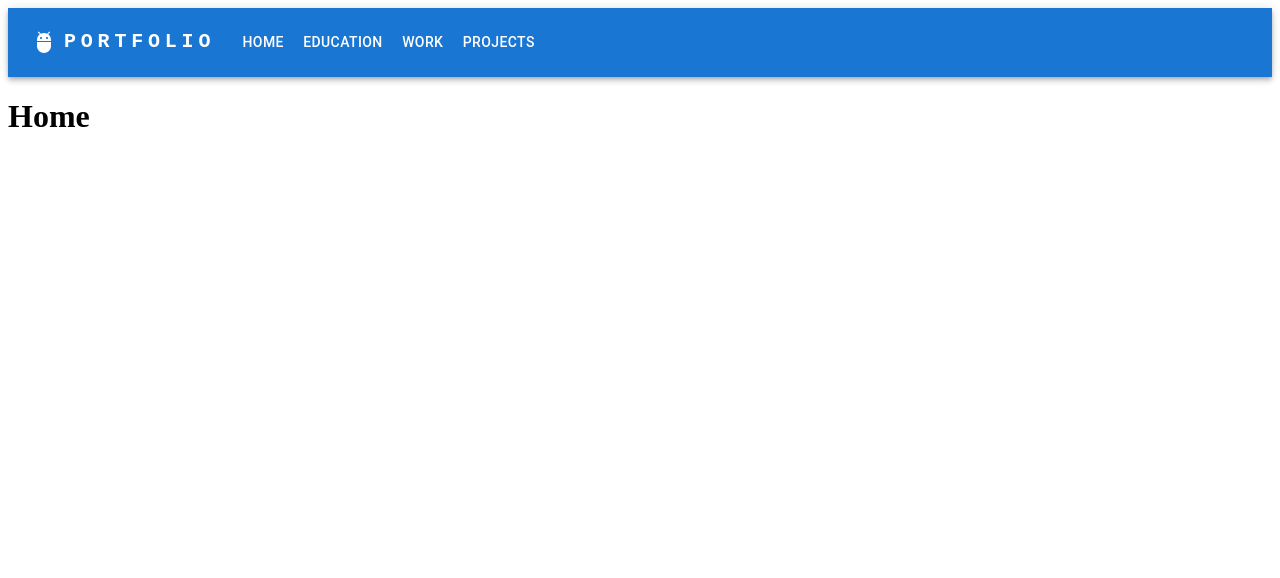
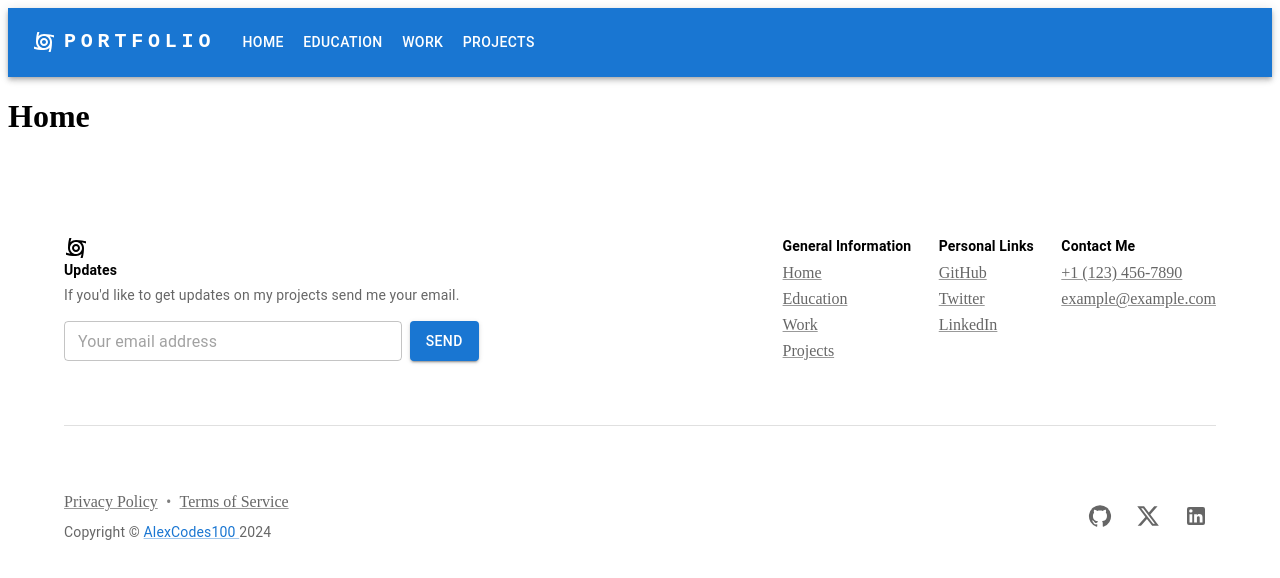
Before and after one commit to AlexCodes100/portfolio, a React (Create React App) app: page / in a window 1280 px wide. Shown: the top 578 px of the page. Built offline with nearby package versions, Linux system fonts and the light colour scheme.

Commit message:
#2 finished setting up the footer

```diff
--- a/src/App.jsx
+++ b/src/App.jsx
@@ -5,6 +5,7 @@ import { BrowserRouter as Router, Routes, Route } from 'react-router-dom';
 import Education from './components/pages/Education';
 import Work from './components/pages/Work';
 import Projects from './components/pages/Projects';
+import Footer from './components/Footer';
 
 function App() {
     return (
@@ -18,7 +19,7 @@ function App() {
                     <Route path='/projects' element={<Projects />} />
                     <Route path='*' element={<Home />} />
                 </Routes>
-                {/* <Footer /> */}
+                <Footer />
             </Router>
         </>
     );
--- /dev/null
+++ b/src/components/Footer.js
@@ -0,0 +1,213 @@
+import * as React from "react";
+import Box from "@mui/material/Box";
+import Button from "@mui/material/Button";
+import Container from "@mui/material/Container";
+import IconButton from "@mui/material/IconButton";
+import Link from "@mui/material/Link";
+import Stack from "@mui/material/Stack";
+import TextField from "@mui/material/TextField";
+import Typography from "@mui/material/Typography";
+import FacebookIcon from "@mui/icons-material/GitHub";
+import LinkedInIcon from "@mui/icons-material/LinkedIn";
+import TwitterIcon from "@mui/icons-material/X";
+import CycloneIcon from "@mui/icons-material/Cyclone";
+
+const logoStyle = {
+  width: "140px",
+  height: "auto",
+};
+
+function Copyright() {
+  return (
+    <Typography variant="body2" color="text.secondary" mt={1}>
+      {"Copyright © "}
+      <Link href="https://github.com/AlexCodes100">AlexCodes100&nbsp;</Link>
+      {new Date().getFullYear()}
+    </Typography>
+  );
+}
+
+export default function Footer() {
+  return (
+    <Container
+      sx={{
+        display: "flex",
+        flexDirection: "column",
+        alignItems: "center",
+        gap: { xs: 4, sm: 8 },
+        py: { xs: 8, sm: 10 },
+        textAlign: { sm: "center", md: "left" },
+      }}
+    >
+      <Box
+        sx={{
+          display: "flex",
+          flexDirection: { xs: "column", sm: "row" },
+          width: "100%",
+          justifyContent: "space-between",
+        }}
+      >
+        <Box
+          sx={{
+            display: "flex",
+            flexDirection: "column",
+            gap: 4,
+            minWidth: { xs: "100%", sm: "60%" },
+          }}
+        >
+          <Box sx={{ width: { xs: "100%", sm: "60%" } }}>
+            <CycloneIcon sx={{ display: { xs: "none", md: "flex" }, mr: 1 }} />
+            <Typography variant="body2" fontWeight={600} gutterBottom>
+              Updates
+            </Typography>
+            <Typography variant="body2" color="text.secondary" mb={2}>
+              If you'd like to get updates on my projects send me your email.
+            </Typography>
+            <Stack direction="row" spacing={1} useFlexGap>
+              <TextField
+                id="outlined-basic"
+                hiddenLabel
+                size="small"
+                variant="outlined"
+                fullWidth
+                aria-label="Enter your email address"
+                placeholder="Your email address"
+                inputProps={{
+                  autocomplete: "off",
+                  ariaLabel: "Enter your email address",
+                }}
+              />
+              <Button
+                variant="contained"
+                color="primary"
+                sx={{ flexShrink: 0 }}
+              >
+                Send
+              </Button>
+            </Stack>
+          </Box>
+        </Box>
+        <Box
+          sx={{
+            display: { xs: "none", sm: "flex" },
+            flexDirection: "column",
+            gap: 1,
+          }}
+        >
+          <Typography variant="body2" fontWeight={600}>
+            General Information
+          </Typography>
+          <Link color="text.secondary" href="/">
+            Home
+          </Link>
+          <Link color="text.secondary" href="/education">
+            Education
+          </Link>
+          <Link color="text.secondary" href="/work">
+            Work
+          </Link>
+          <Link color="text.secondary" href="/projects">
+            Projects
+          </Link>
+        </Box>
+        <Box
+          sx={{
+            display: { xs: "none", sm: "flex" },
+            flexDirection: "column",
+            gap: 1,
+          }}
+        >
+          <Typography variant="body2" fontWeight={600}>
+            Personal Links
+          </Typography>
+          <Link color="text.secondary" href="https://github.com/AlexCodes100">
+            GitHub
+          </Link>
+          <Link color="text.secondary" href="https://twitter.com/AlexCodes100">
+            Twitter
+          </Link>
+          <Link
+            color="text.secondary"
+            href="https://www.linkedin.com/in/ricardomendez58/"
+          >
+            LinkedIn
+          </Link>
+        </Box>
+        <Box
+          sx={{
+            display: { xs: "none", sm: "flex" },
+            flexDirection: "column",
+            gap: 1,
+          }}
+        >
+          <Typography variant="body2" fontWeight={600}>
+            Contact Me
+          </Typography>
+          <Link color="text.secondary" href="tel:+1234567890">
+            +1 (123) 456-7890
+          </Link>
+          <Link color="text.secondary" href="mailto:example@example.com">
+            example@example.com
+          </Link>
+        </Box>
+      </Box>
+      <Box
+        sx={{
+          display: "flex",
+          justifyContent: "space-between",
+          pt: { xs: 4, sm: 8 },
+          width: "100%",
+          borderTop: "1px solid",
+          borderColor: "divider",
+        }}
+      >
+        <div>
+          <Link color="text.secondary" href="/">
+            Privacy Policy
+          </Link>
+          <Typography display="inline" sx={{ mx: 0.5, opacity: 0.5 }}>
+            &nbsp;•&nbsp;
+          </Typography>
+          <Link color="text.secondary" href="/">
+            Terms of Service
+          </Link>
+          <Copyright />
+        </div>
+        <Stack
+          direction="row"
+          justifyContent="left"
+          spacing={1}
+          useFlexGap
+          sx={{
+            color: "text.secondary",
+          }}
+        >
+          <IconButton
+            color="inherit"
+            href="https://github.com/AlexCodes100"
+            aria-label="GitHub"
+            sx={{ alignSelf: "center" }}
+          >
+            <FacebookIcon />
+          </IconButton>
+          <IconButton
+            color="inherit"
+            href="https://twitter.com/AlexCodes100"
+            aria-label="X"
+            sx={{ alignSelf: "center" }}
+          >
+            <TwitterIcon />
+          </IconButton>
+          <IconButton
+            color="inherit"
+            href="https://www.linkedin.com/in/ricardomendez58/"
+            aria-label="LinkedIn"
+            sx={{ alignSelf: "center" }}
+          >
+            <LinkedInIcon />
+          </IconButton>
+        </Stack>
+      </Box>
+    </Container>
+  );
+}
--- a/src/components/ResponsiveAppBar.js
+++ b/src/components/ResponsiveAppBar.js
@@ -11,7 +11,7 @@ import Avatar from "@mui/material/Avatar";
 import Button from "@mui/material/Button";
 import Tooltip from "@mui/material/Tooltip";
 import MenuItem from "@mui/material/MenuItem";
-import AdbIcon from "@mui/icons-material/Adb";
+import CycloneIcon from '@mui/icons-material/Cyclone';
 import { Link } from "react-router-dom";
 
 const pages = ["Home", "Education", "Work", "Projects"];
@@ -40,7 +40,7 @@ function ResponsiveAppBar() {
     <AppBar position="static">
       <Container maxWidth="xl">
         <Toolbar disableGutters>
-          <AdbIcon sx={{ display: { xs: "none", md: "flex" }, mr: 1 }} />
+          <CycloneIcon sx={{ display: { xs: "none", md: "flex" }, mr: 1 }} />
           <Typography
             variant="h6"
             noWrap
@@ -97,7 +97,7 @@ function ResponsiveAppBar() {
               ))}
             </Menu>
           </Box>
-          <AdbIcon sx={{ display: { xs: "flex", md: "none" }, mr: 1 }} />
+          <CycloneIcon sx={{ display: { xs: "flex", md: "none" }, mr: 1 }} />
           <Typography
             variant="h5"
             noWrap
--- a/src/components/pages/Home.js
+++ b/src/components/pages/Home.js
@@ -1,4 +1,5 @@
 import React from "react";
+
 
 
 
```
